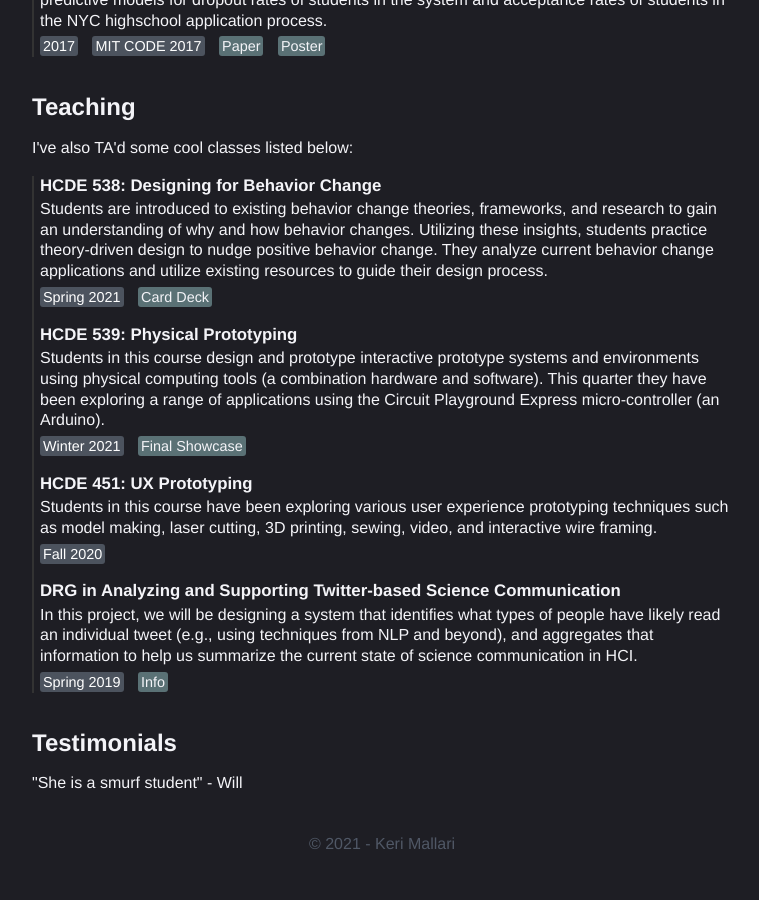
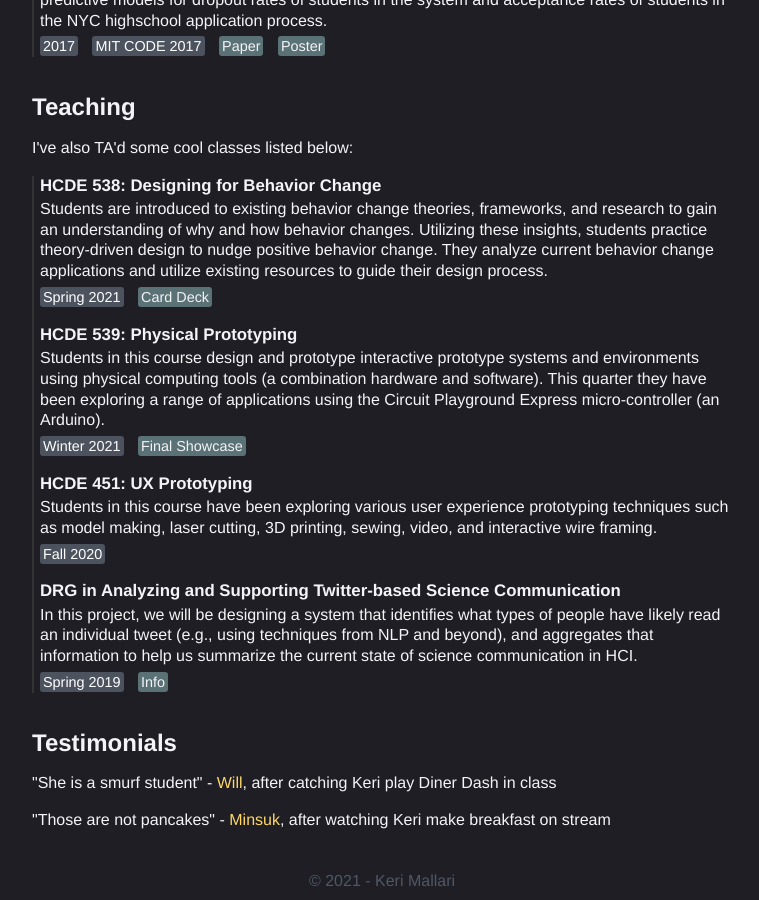
Before and after one commit to kerixyz/temp, a Jekyll site: the page built from index.html, in a window 1280 px wide and 900 px high, scrolled down 1594 px. Shown: the whole window, without its empty margins (258-1017 px from the left). Built offline with Jekyll 4.4.1, drawn with Linux system fonts in a browser that asks for light colours; before the commit the page ends 2457 px from its top, so only the background shows below that.

Commit message:
Update index.html

```diff
--- a/index.html
+++ b/index.html
@@ -127,7 +127,8 @@ title: Keri Mallari
 </div>
 <div id="testimonials" class="block">
     <h2>Testimonials</h2>
-    <p>"She is a smurf student" - <a href="http://www.whereiswillcai.com">Will</a>
+    <p>"She is a smurf student" - <a href="http://www.whereiswillcai.com" style="color:#FED766">Will</a>, after catching Keri play Diner Dash in class</p>
+    <p>"Those are not pancakes" - <a href="http://https://minsukchang.com/" style="color:#FED766">Minsuk</a>, after watching Keri make breakfast on stream</p>
 </div>
 
 </div>
```
